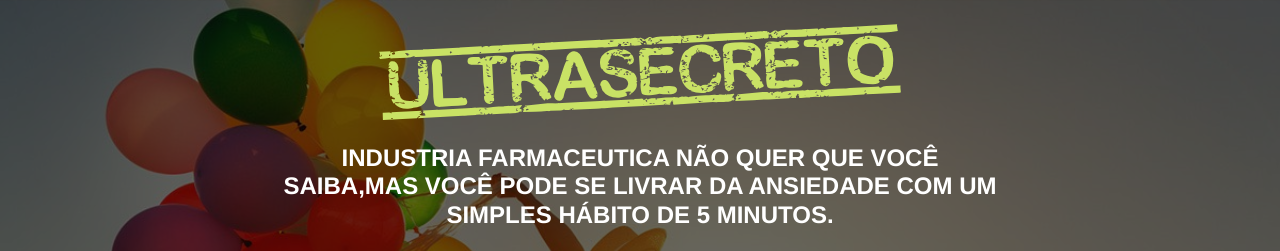
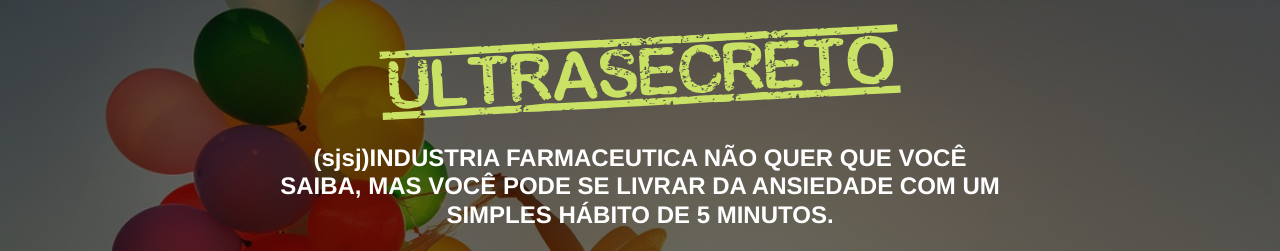
Before and after one commit to EvolveAds/MetodoAnsiedadecomentarios, a plain HTML site: page index.html in a window 1280 px wide. Shown: the top 251 px of the page. Drawn offline with nearby package versions, Linux system fonts and the light colour scheme; grey boxes are pictures that could not be loaded.

Commit message:
Update index.html

```diff
--- a/index.html
+++ b/index.html
@@ -56,7 +56,7 @@ src="https://www.facebook.com/tr?id=5267695246686302&ev=PageView&noscript=1"
             <img class="img-fluid" src="./assets/img/ultrasecreto.svg">
 
             <!-- Headline -->
-            <h4 class="my-4"><b>INDUSTRIA FARMACEUTICA NÃO QUER QUE VOCÊ SAIBA,MAS VOCÊ PODE SE LIVRAR DA ANSIEDADE COM UM SIMPLES HÁBITO DE 5 MINUTOS.</b></h4>
+            <h4 class="my-4"><b>(sjsj)INDUSTRIA FARMACEUTICA NÃO QUER QUE VOCÊ SAIBA, MAS VOCÊ PODE SE LIVRAR DA ANSIEDADE COM UM SIMPLES HÁBITO DE 5 MINUTOS.</b></h4>
 
             <!-- VSL -->
             <div style="position:relative;padding-top:56.25%;"><iframe id="panda-3dcfd39f-16c6-4579-b859-17760754bdb2" src="https://player-vz-f48dd8f4-64c.tv.pandavideo.com.br/embed/?v=3dcfd39f-16c6-4579-b859-17760754bdb2" style="border:none;position:absolute;top:0;left:0;" allow="accelerometer;gyroscope;autoplay;encrypted-media;picture-in-picture" allowfullscreen=true width="100%" height="100%"></iframe></div>
```
